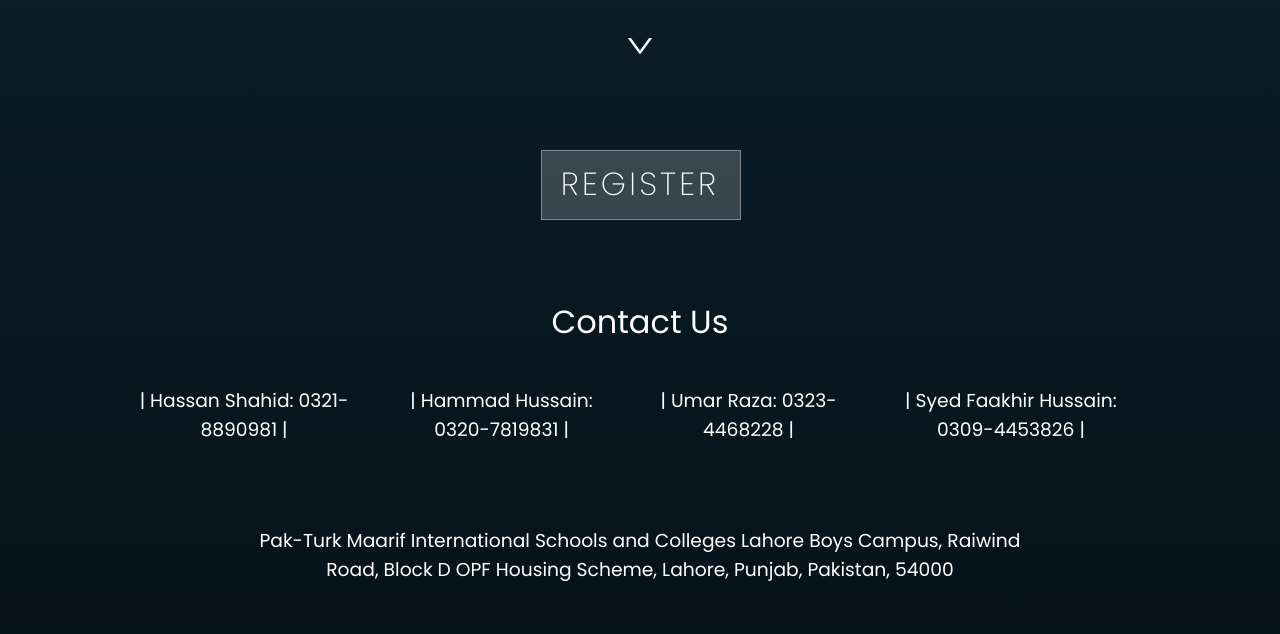
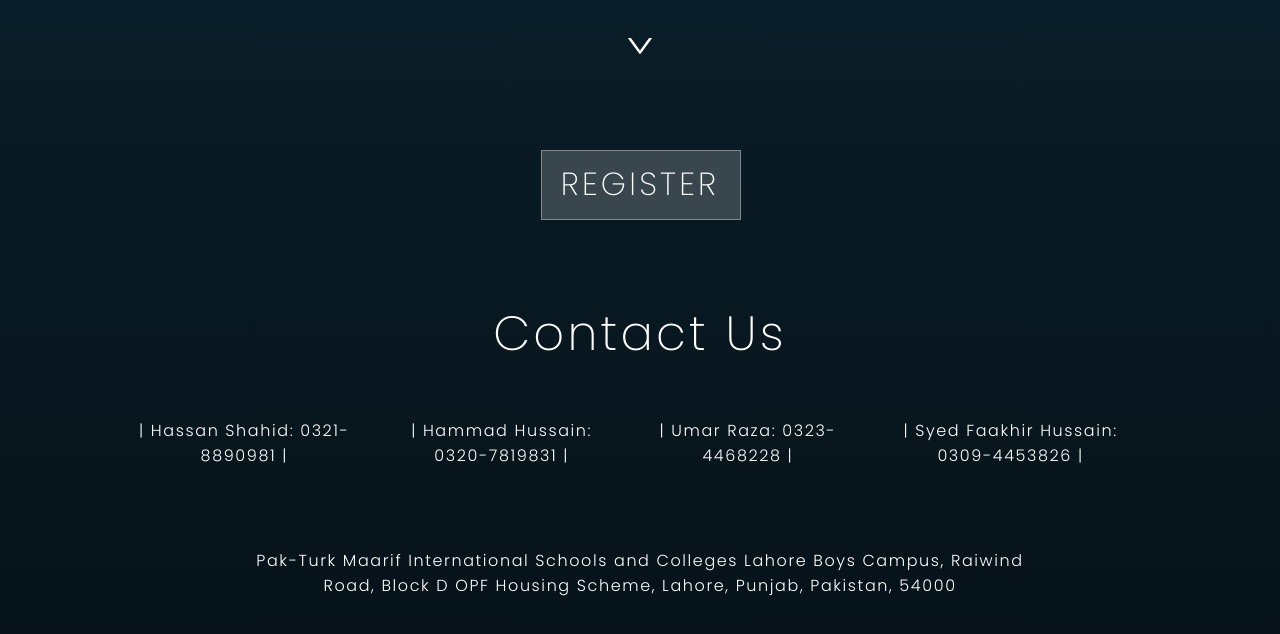
Before and after one commit to MatrioxPlayZ/einscience, a React (Vite) app: page / in a window 1280 px wide. Shown: the part 874-1508 px from the top of the page. Built offline with nearby package versions, Linux system fonts and the light colour scheme.

Commit message:
added shadow transition, waiting on form

```diff
--- a/src/components/Details.tsx
+++ b/src/components/Details.tsx
@@ -16,7 +16,7 @@ const Details = () => {
         </div>
         <div className="register"><RegisterButton/></div>
         <div className="eventDetails">
-            <div className="contactUs"><h1>Contact Us</h1>
+            <div className="contactUs"><h1 className={'contactUsText'}>Contact Us</h1>
 
                 <div className="subContact" id={'contacts'}>
                     <h3>| Hassan Shahid: 0321-8890981 |</h3>
--- a/src/components/components.css
+++ b/src/components/components.css
@@ -204,7 +204,19 @@
         background-color: rgba(255, 255, 255, 0);
     }
 
-
+    .contactUs h1 {
+        text-align: center;
+        font-weight: 200;
+        font-size: 3rem;
+        letter-spacing: 0.2rem;
+        font-family: 'Poppins', sans-serif;
+    }
+      h3 {
+          font-size: 1rem;
+        letter-spacing: 0.1rem;
+          font-weight: 300;
+        font-family: 'Poppins', sans-serif;
+      }
 }
 
 @media screen and (max-width: 768px) {
@@ -430,4 +442,10 @@
         z-index: -1;
         font-family: 'Poppins', sans-serif;
     }
+        h3 {
+          font-size: 1rem;
+        letter-spacing: 0.1rem;
+          font-weight: 300;
+        font-family: 'Poppins', sans-serif;
+      }
 }
```
